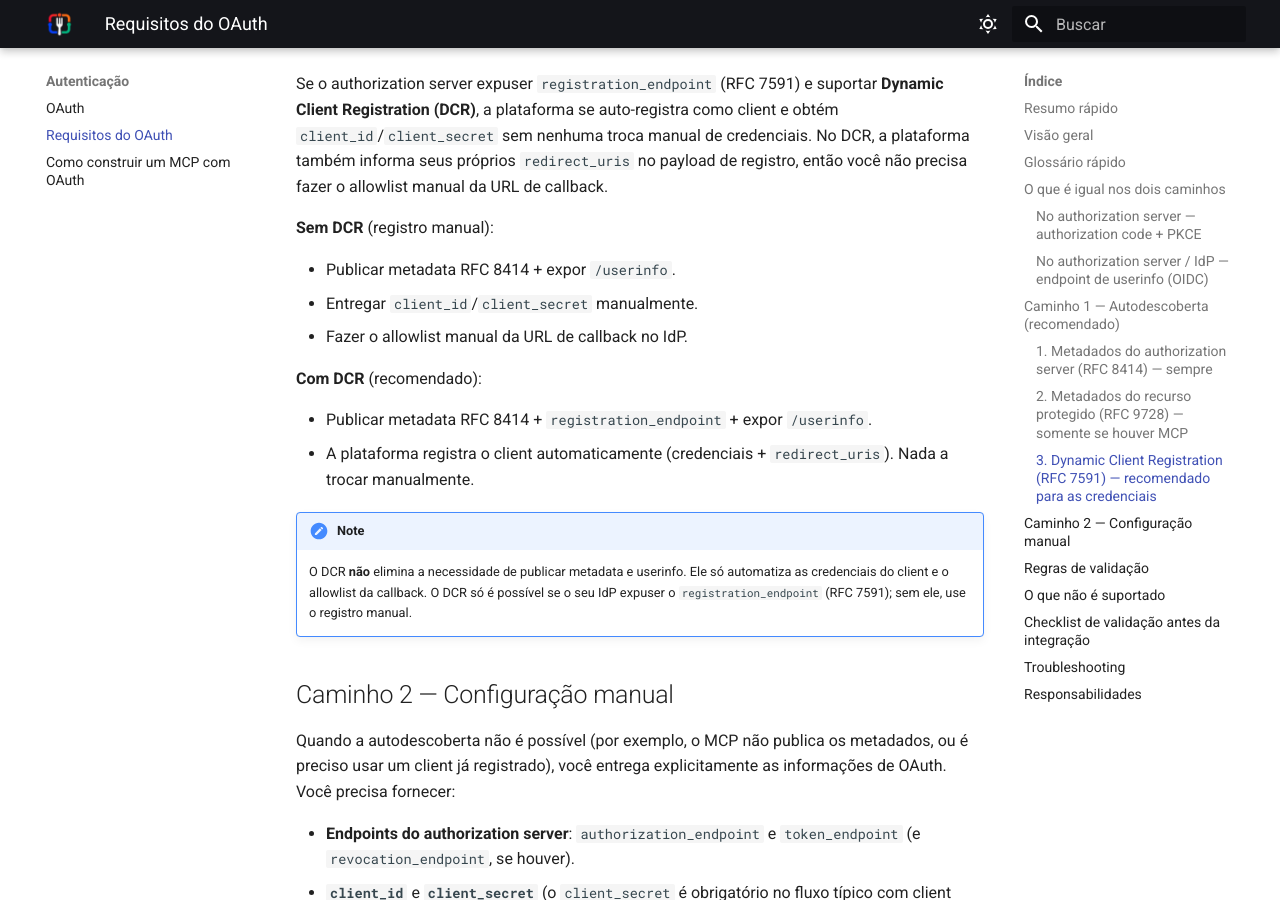
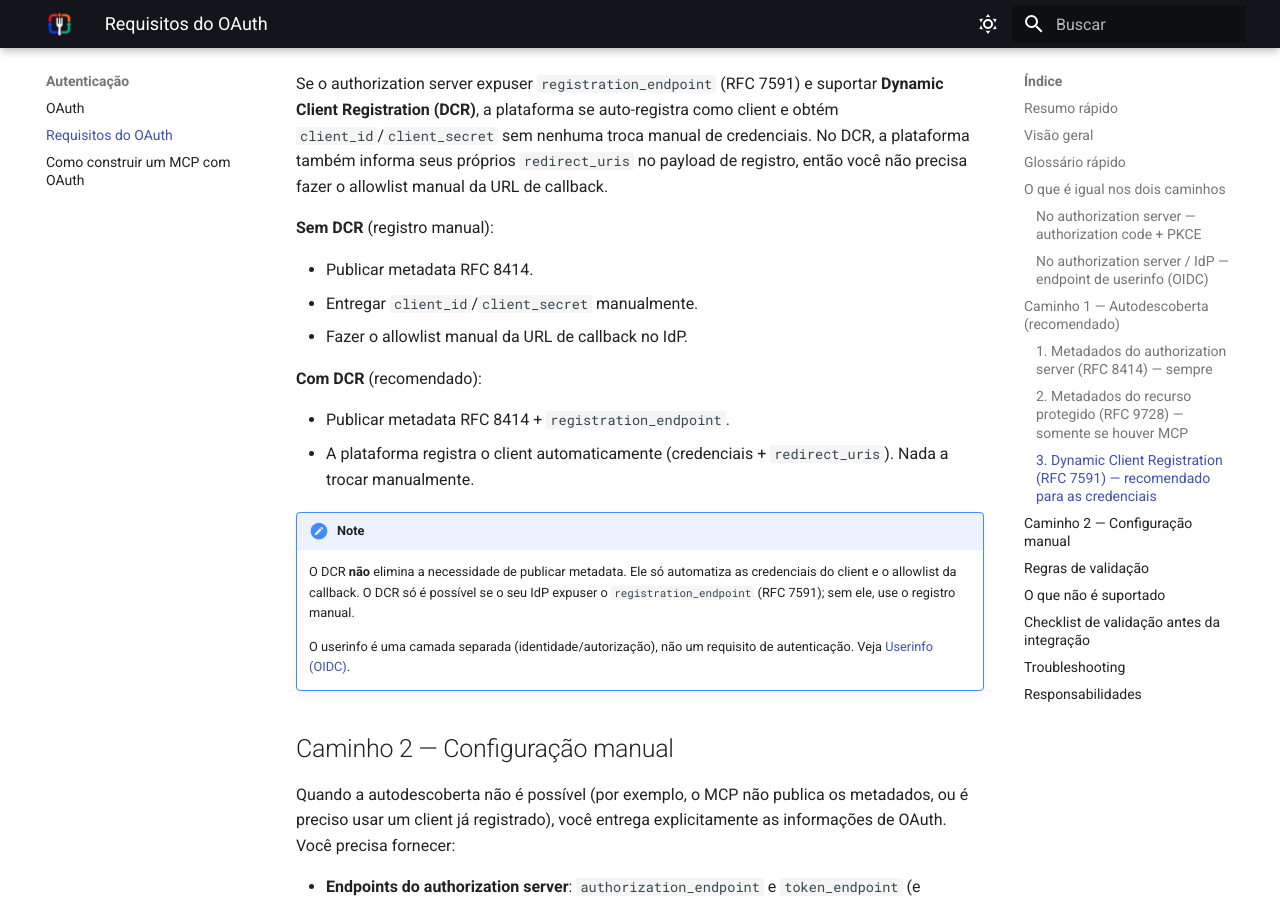
Before and after one commit to OpenRestaurantProtocol/docs, an MkDocs documentation site: the page built from docs/auth/oauth-requirements.md, in a window 1280 px wide and 900 px high, scrolled down 4459 px. Built offline with MkDocs 1.6.1 and Material for MkDocs 9.7.7, drawn with Linux system fonts in a browser that asks for light colours; the version menu is left out.

Commit message:
Separa userinfo da autenticação na seção DCR
- Remove 'expor /userinfo' dos bullets Sem DCR / Com DCR (é autenticação)
- Nota esclarece que userinfo é camada de identidade/autorização, não requisito de autenticação

```diff
--- a/docs/auth/oauth-requirements.md
+++ b/docs/auth/oauth-requirements.md
@@ -124,17 +124,19 @@ Se o authorization server expuser `registration_endpoint` (RFC 7591) e suportar
 
 **Sem DCR** (registro manual):
 
-- Publicar metadata RFC 8414 + expor `/userinfo`.
+- Publicar metadata RFC 8414.
 - Entregar `client_id`/`client_secret` manualmente.
 - Fazer o allowlist manual da URL de callback no IdP.
 
 **Com DCR** (recomendado):
 
-- Publicar metadata RFC 8414 + `registration_endpoint` + expor `/userinfo`.
+- Publicar metadata RFC 8414 + `registration_endpoint`.
 - A plataforma registra o client automaticamente (credenciais + `redirect_uris`). Nada a trocar manualmente.
 
 !!! note
-    O DCR **não** elimina a necessidade de publicar metadata e userinfo. Ele só automatiza as credenciais do client e o allowlist da callback. O DCR só é possível se o seu IdP expuser o `registration_endpoint` (RFC 7591); sem ele, use o registro manual.
+    O DCR **não** elimina a necessidade de publicar metadata. Ele só automatiza as credenciais do client e o allowlist da callback. O DCR só é possível se o seu IdP expuser o `registration_endpoint` (RFC 7591); sem ele, use o registro manual.
+
+    O userinfo é uma camada separada (identidade/autorização), não um requisito de autenticação. Veja [Userinfo (OIDC)](../authz/userinfo.md).
 
 ## Caminho 2 — Configuração manual
 
```
